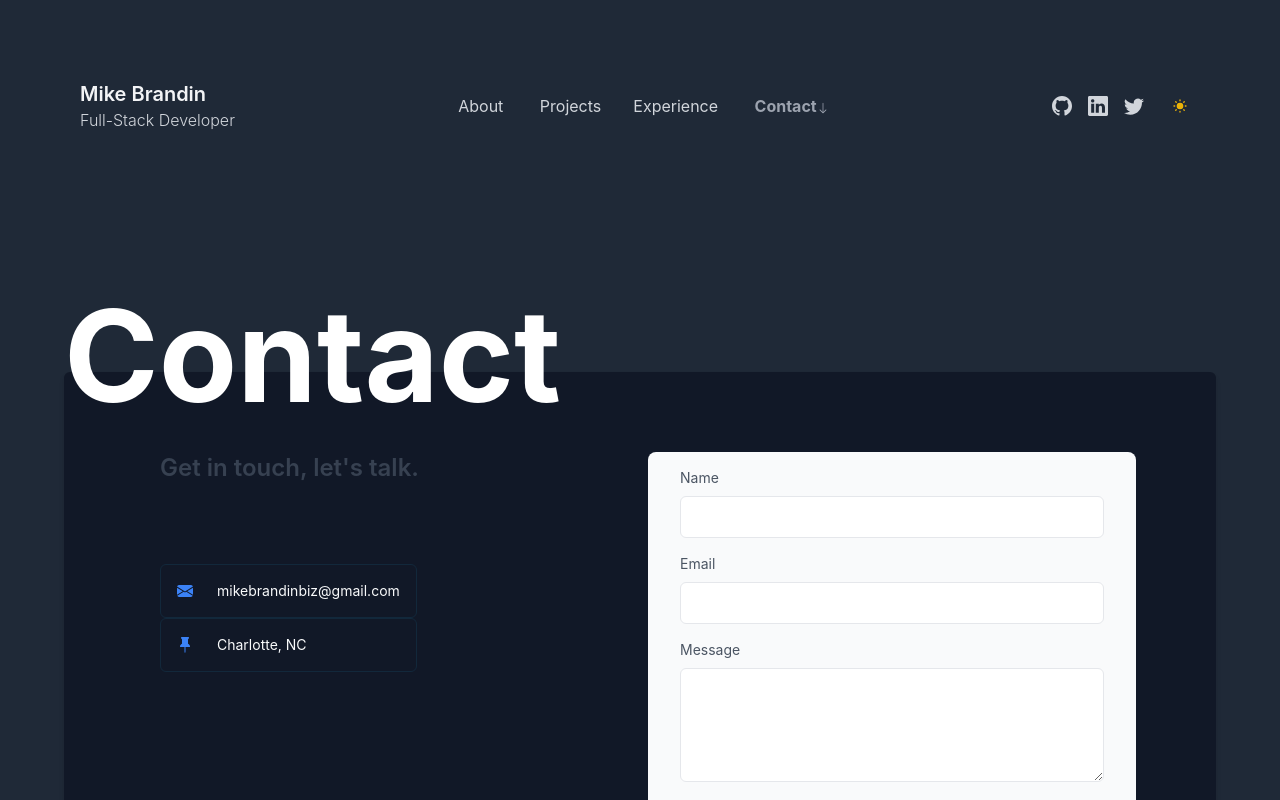
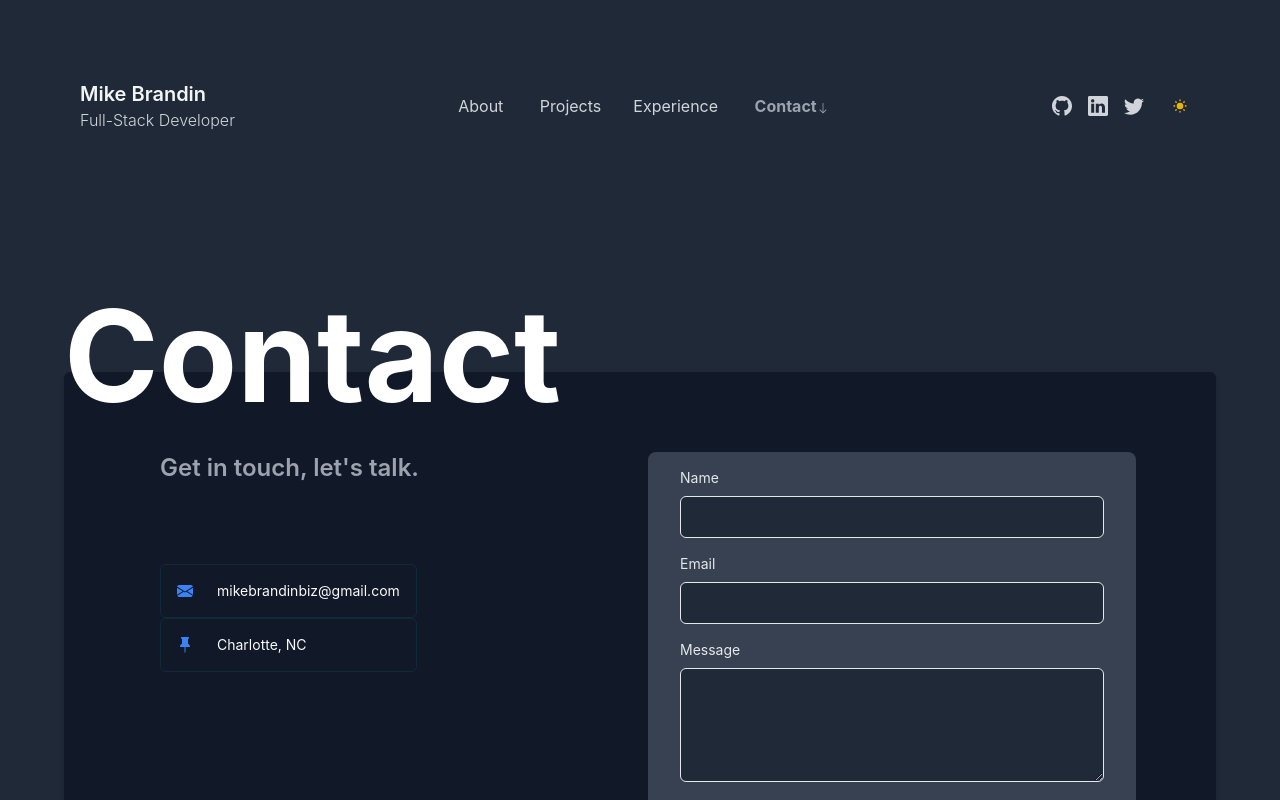
Before and after one commit to mikebrandin/mikebrandin.github.io, a Next.js app: page /contact in a window 1280 px wide. Shown: the top 800 px of the page. Built offline with nearby package versions, Linux system fonts and the light colour scheme.

Commit message:
Minor tweaks

```diff
--- a/components/Contact.js
+++ b/components/Contact.js
@@ -13,7 +13,7 @@ export default function Contact() {
         <div className="grid grid-cols-1 md:grid-cols-2 gap-4">
           <div className="md:ml-4">
             <header className="">
-              <h1 className="text-gray-700 font-semibold text-2xl">
+              <h1 className="text-gray-400 font-semibold text-2xl">
                 Get in touch, let's talk.
               </h1>
             </header>
@@ -50,35 +50,34 @@ export default function Contact() {
               </div>
             </div>
           </div>
-          <form className="form rounded-lg bg-gray-50 dark:bg-gray-80 p-4 flex flex-col">
-            <label htmlFor="name" className="text-sm text-gray-600 mx-4">
-              {" "}
+          <form method="POST" action="mailto:mikebrandinbiz@gmail.com" encType="text/plain" className="form rounded-lg bg-gray-50 dark:bg-gray-700 p-4 flex flex-col">
+            <label htmlFor="name" className="text-sm text-gray-600 dark:text-gray-200 mx-4">
               Name
             </label>
             <input
               type="text"
-              className="bg-white text-black font-light rounded-md border focus:outline-none py-2 mt-2 px-1 mx-4 focus:ring-2 focus:border-none ring-blue-500"
+              className="bg-white dark:bg-gray-800 dark:text-white text-black font-light rounded-md border focus:outline-none py-2 mt-2 px-1 mx-4 focus:ring-2 focus:border-none ring-blue-500"
               name="name"
             />
-            <label htmlFor="email" className="text-sm text-gray-600 mx-4 mt-4">
+            <label htmlFor="email" className="text-sm text-gray-600 dark:text-gray-200 mx-4 mt-4">
               Email
             </label>
             <input
               type="text"
-              className="bg-white text-black font-light rounded-md border focus:outline-none py-2 mt-2 px-1 mx-4 focus:ring-2 focus:border-none ring-blue-500"
+              className="bg-white dark:bg-gray-800 dark:text-white text-black font-light rounded-md border focus:outline-none py-2 mt-2 px-1 mx-4 focus:ring-2 focus:border-none ring-blue-500"
               name="email"
             />
             <label
               htmlFor="message"
-              className="text-sm text-gray-600 mx-4 mt-4"
+              className="text-sm text-gray-600 dark:text-gray-200 mx-4 mt-4"
             >
               Message
             </label>
             <textarea
               rows="4"
               type="text"
-              className="bg-white text-black font-light rounded-md border focus:outline-none py-2 mt-2 px-1 mx-4 focus:ring-2 focus:border-none ring-blue-500"
-              name="message"
+              className="bg-white text-black dark:bg-gray-800 dark:text-white font-light rounded-md border focus:outline-none py-2 mt-2 px-1 mx-4 focus:ring-2 focus:border-none ring-blue-500"
+              name="body"
             ></textarea>
             <button
               type="submit"
--- a/components/Hero.js
+++ b/components/Hero.js
@@ -2,6 +2,8 @@ import React from "react";
 import { RoughNotation, RoughNotationGroup } from "react-rough-notation";
 import { Highlight } from "./Highlight";
 import userData from "@constants/data";
+import Link from "next/link";
+
 
 export default function Hero() {
   const colors = ["#5574a1", "#4c6991", "#425c80", "#384e6e", "#2c3e57"];
@@ -38,40 +40,53 @@ export default function Hero() {
         </RoughNotationGroup>
       </div>
       {/* Image container */}
+      <div className="mx-auto relative z-30 lg:block max-w-xl max-w-xl bg-gray-50 dark:bg-gray-800 shadow-lg rounded-lg overflow-hidden my-4">
+        <Link
+          href="/about"
+          >
+        <img className="w-full object-cover object-center" src={userData.avatarUrl} alt="avatar"/>
 
-      <div class="mx-auto relative z-30 lg:block max-w-xl max-w-lg bg-gray-50 dark:bg-gray-800 shadow-lg rounded-lg overflow-hidden my-4">
-
-        <img class="w-full object-cover object-center" src={userData.avatarUrl} alt="avatar"/>
-
-        <div class="py-4 px-6">
-            <h1 class="text-2xl font-semibold text-gray-800 dark:text-gray-200">Mike Brandin</h1>
-            <p class="py-2 text-lg text-gray-700 dark:text-gray-300">Software Developer</p>
-            <div class="flex items-center mt-4 text-gray-600 dark:text-gray-400">
+        <div className="py-4 px-6">
+            <h1 className="text-2xl font-semibold text-gray-800 dark:text-gray-200">Mike Brandin</h1>
+            <p className="py-2 text-lg text-gray-700 dark:text-gray-300">Software Developer</p>
+            <div className="flex items-center mt-4 text-gray-600 dark:text-gray-400">
               <svg xmlns="http://www.w3.org/2000/svg" fill="none" viewBox="0 0 24 24" strokeWidth={1.5} stroke="currentColor" className="w-6 h-6">
                 <path strokeLinecap="round" strokeLinejoin="round" d="M4.26 10.147a60.436 60.436 0 00-.491 6.347A48.627 48.627 0 0112 20.904a48.627 48.627 0 018.232-4.41 60.46 60.46 0 00-.491-6.347m-15.482 0a50.57 50.57 0 00-2.658-.813A59.905 59.905 0 0112 3.493a59.902 59.902 0 0110.399 5.84c-.896.248-1.783.52-2.658.814m-15.482 0A50.697 50.697 0 0112 13.489a50.702 50.702 0 017.74-3.342M6.75 15a.75.75 0 100-1.5.75.75 0 000 1.5zm0 0v-3.675A55.378 55.378 0 0112 8.443m-7.007 11.55A5.981 5.981 0 006.75 15.75v-1.5" />
               </svg>
-              <h1 class="px-2 text-sm">
+              <h1 className="px-2 text-sm">
                 Clemson University Honors College '22<br/>
                 Bachelor of Science in Computer Science<br/>
                 GPA: 3.97/4.0
               </h1>
             </div>
-            <div class="flex items-center mt-4 text-gray-600 dark:text-gray-400">
+            <div className="flex items-center mt-4 text-gray-600 dark:text-gray-400">
               <svg xmlns="http://www.w3.org/2000/svg" fill="none" viewBox="0 0 24 24" strokeWidth={1.5} stroke="currentColor" className="w-6 h-6">
                 <path strokeLinecap="round" strokeLinejoin="round" d="M12 8.25v-1.5m0 1.5c-1.355 0-2.697.056-4.024.166C6.845 8.51 6 9.473 6 10.608v2.513m6-4.87c1.355 0 2.697.055 4.024.165C17.155 8.51 18 9.473 18 10.608v2.513m-3-4.87v-1.5m-6 1.5v-1.5m12 9.75l-1.5.75a3.354 3.354 0 01-3 0 3.354 3.354 0 00-3 0 3.354 3.354 0 01-3 0 3.354 3.354 0 00-3 0 3.354 3.354 0 01-3 0L3 16.5m15-3.38a48.474 48.474 0 00-6-.37c-2.032 0-4.034.125-6 .37m12 0c.39.049.777.102 1.163.16 1.07.16 1.837 1.094 1.837 2.175v5.17c0 .62-.504 1.124-1.125 1.124H4.125A1.125 1.125 0 013 20.625v-5.17c0-1.08.768-2.014 1.837-2.174A47.78 47.78 0 016 13.12M12.265 3.11a.375.375 0 11-.53 0L12 2.845l.265.265zm-3 0a.375.375 0 11-.53 0L9 2.845l.265.265zm6 0a.375.375 0 11-.53 0L15 2.845l.265.265z" />
               </svg>
-              <h1 class="px-2 text-sm">January 8th, 2001</h1>
+              <h1 className="px-2 text-sm">January 8th, 2001</h1>
             </div>
-            <div class="flex items-center mt-4 text-gray-600 dark:text-gray-400">
+            <div className="flex items-center mt-4 text-gray-600 dark:text-gray-400">
               <svg xmlns="http://www.w3.org/2000/svg" fill="none" viewBox="0 0 24 24" strokeWidth={1.5} stroke="currentColor" className="w-6 h-6">
                 <path strokeLinecap="round" strokeLinejoin="round" d="M15 10.5a3 3 0 11-6 0 3 3 0 016 0z" />
                 <path strokeLinecap="round" strokeLinejoin="round" d="M19.5 10.5c0 7.142-7.5 11.25-7.5 11.25S4.5 17.642 4.5 10.5a7.5 7.5 0 1115 0z" />
               </svg>
-              <h1 class="px-2 text-sm">Charlotte, NC</h1>
+              <h1 className="px-2 text-sm">Charlotte, NC</h1>
             </div>
+            <div className="flex items-center justify-end p-4 text-gray-600 dark:text-gray-400 text-md">
+              <p className="mx-3">Learn more about me!</p>
+              <svg xmlns="http://www.w3.org/2000/svg" fill="none" viewBox="0 0 24 24" strokeWidth={1.5} stroke="currentColor" className="w-6 h-6">
+                <path strokeLinecap="round" strokeLinejoin="round" d="M15.042 21.672L13.684 16.6m0 0l-2.51 2.225.569-9.47 5.227 7.917-3.286-.672zM12 2.25V4.5m5.834.166l-1.591 1.591M20.25 10.5H18M7.757 14.743l-1.59 1.59M6 10.5H3.75m4.007-4.243l-1.59-1.59" />
+              </svg>
 
+
+            </div>
         </div>
+
+        </Link>
+
     </div>
+
+
 
     </div>
 
--- a/constants/data.js
+++ b/constants/data.js
@@ -63,7 +63,7 @@ const userData = {
       company: "Clemson University, Clemson, SC",
       year: "2022",
       companyLink: "https://clemson.edu",
-      desc: "I graduated Summa Cum Laude in 3.5 years recieving a Bachelor of Science in Computer Science with a 3.97 GPA and General Honors. " +
+      desc: "I graduated Summa Cum Laude in 3.5 years, recieving a Bachelor of Science in Computer Science with a 3.97 GPA and General Honors. " +
             "I held a part-time job on-campus for every semester and also was a member of numerous clubs including " +
             " Google Student Developer Club, ACM, Debate Club, and Honor Society of Phi Kappa Phi.",
     },
```
